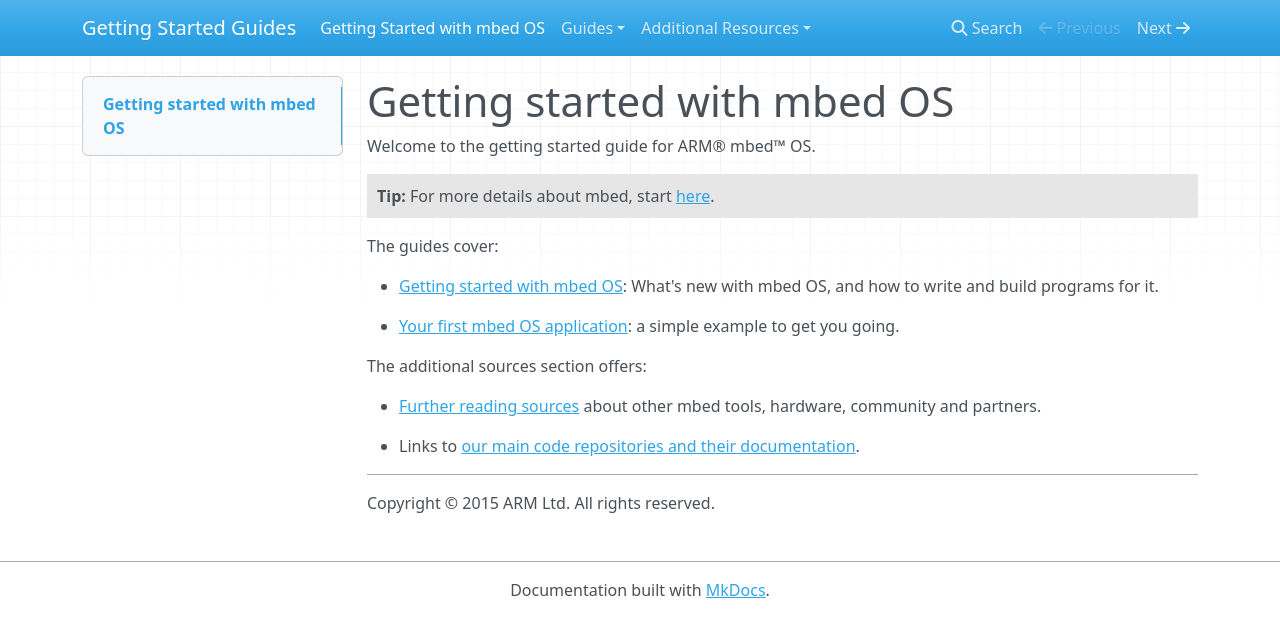
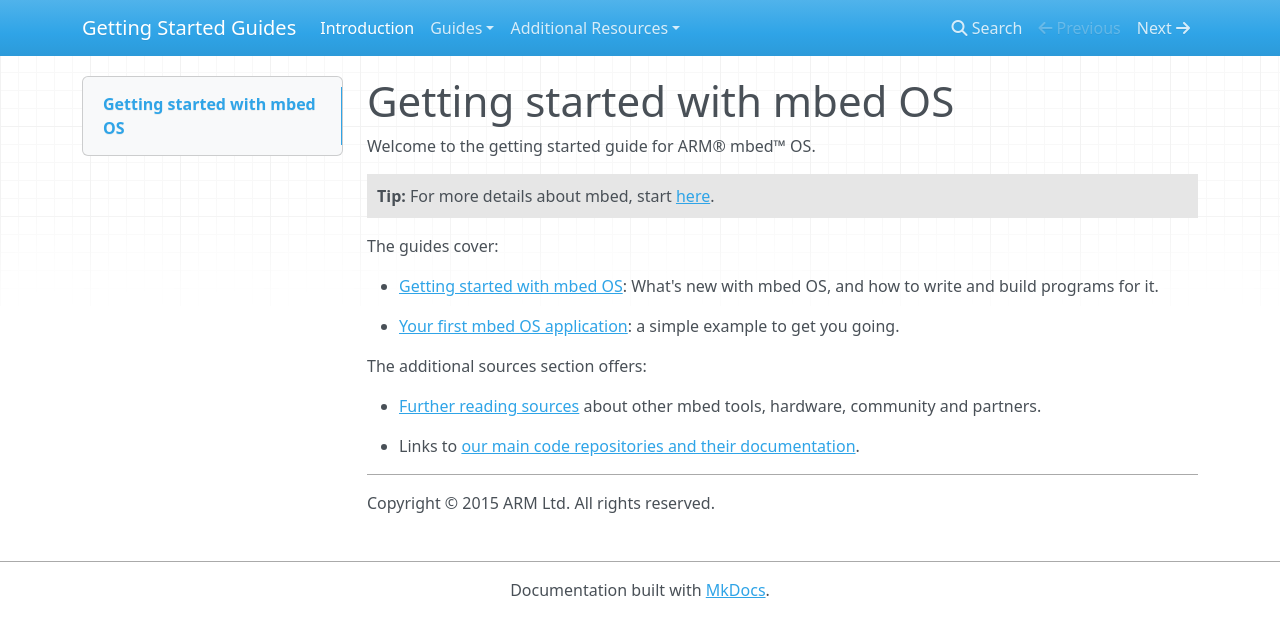
Before and after one commit to ARMmbed/GettingStartedmbedOS, an MkDocs documentation site: the page built from Docs/index.md, in a window 1280 px wide. Shown: the top 637 px of the page. Built offline with MkDocs 1.6.1, drawn with Linux system fonts in a browser that asks for light colours; nearby versions of some CDN libraries; old or Windows-style settings are respelled for this version of MkDocs.

Commit message:
Changing names

```diff
--- a/mkdocs.yml
+++ b/mkdocs.yml
@@ -3,7 +3,7 @@ site_name: Getting Started Guides
 docs_dir: Docs
 
 pages:
-- ['index.md','Getting Started with mbed OS']
+- ['index.md','Introduction']
 - ['GettingStartedmbedOS.md', 'Guides', 'Getting started with mbed OS']
 - ['FirstProjectmbedOS.md', 'Guides', 'Your first application']
 - ['FurtherReading.md', 'Additional Resources', 'Further reading']
```
